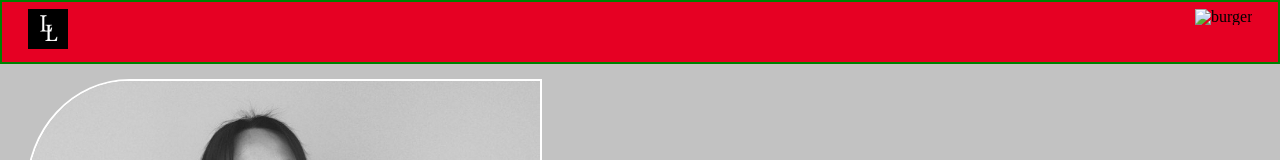
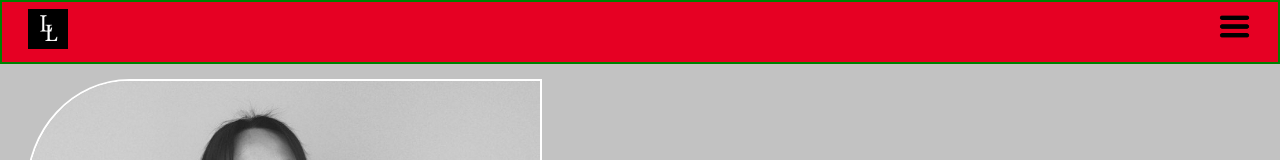
Before and after one commit to Al-Se-La/Al-Se-La.github.io, a plain HTML site: page index.html in a window 1280 px wide. Shown: the top 160 px of the page. Drawn offline with Linux system fonts and the light colour scheme.

Commit message:
burger mistake

```diff
--- a/index.html
+++ b/index.html
@@ -24,7 +24,7 @@
                     </ul>
                 </div>
                 <div class="header_block_burger">
-                    <img src="img/burger_4.png" alt="burger"/>
+                    <img src="img/burger.png" alt="burger"/>
                 </div>
             </div>
         </header>
```
Also changed, not shown: img/burger.png (added).
